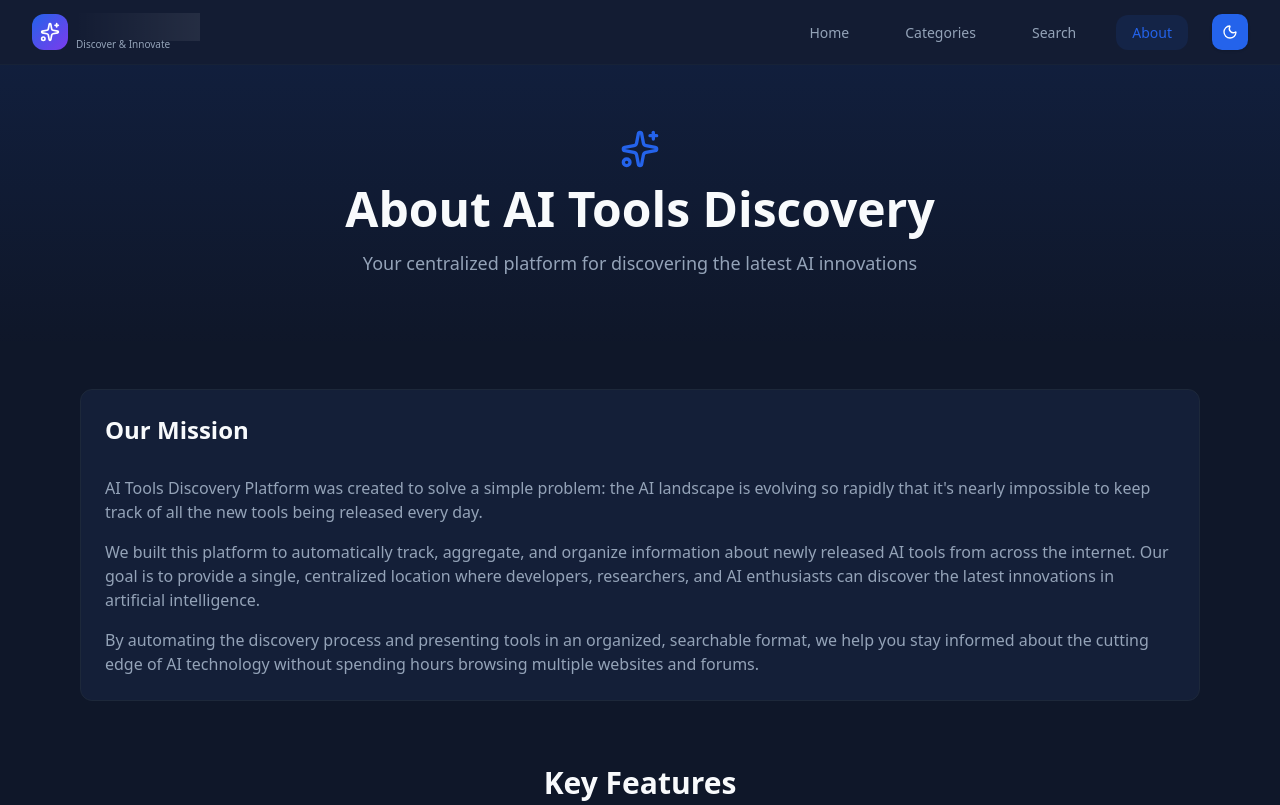
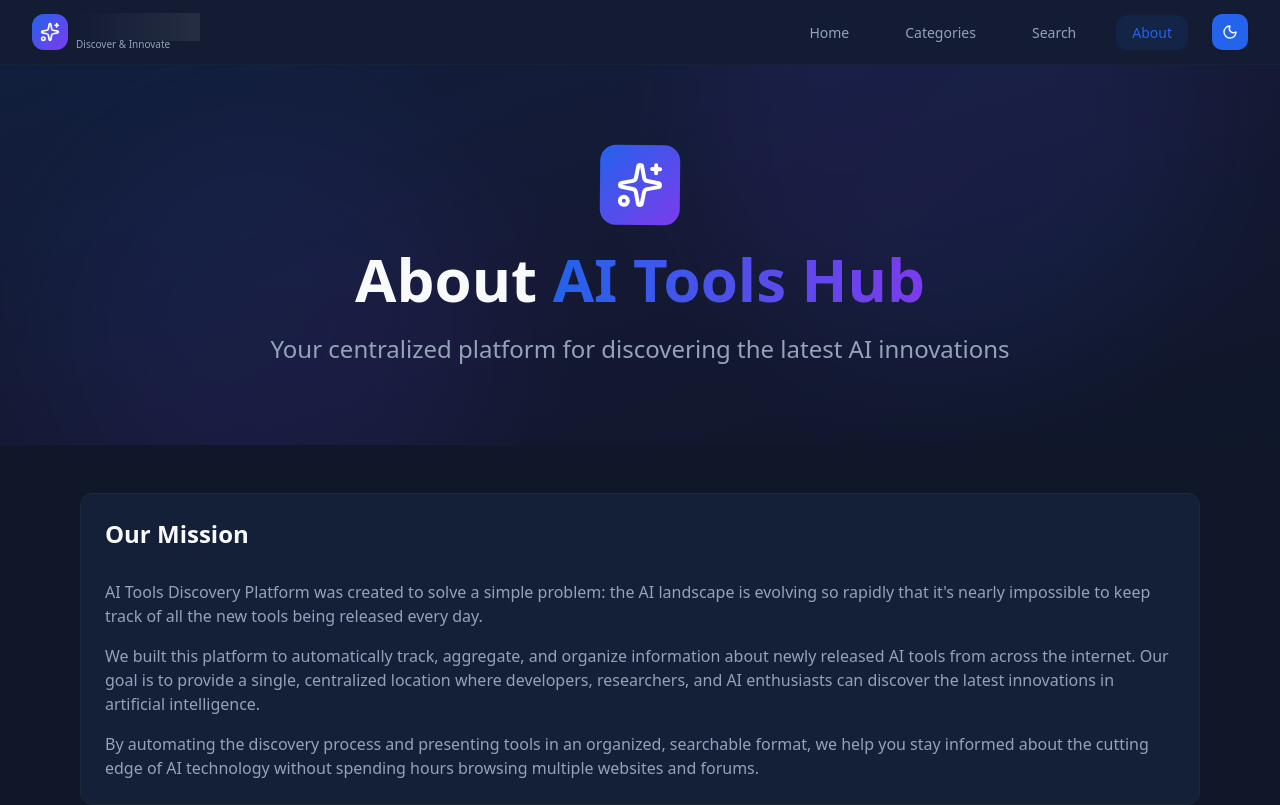
Before and after one commit to SanthoshReddy352/Ai-Tool-Scrapping, a React (Vite) app: page /about in a window 1280 px wide. Shown: the top 805 px of the page. Built offline with nearby package versions, Linux system fonts and the light colour scheme.

Commit message:
auto-commit for 4028a13d-c86e-4f4b-aa89-19c06f7fc0c5

```diff
--- a/src/pages/AboutPage.tsx
+++ b/src/pages/AboutPage.tsx
@@ -66,17 +66,59 @@ const AboutPage: React.FC = () => {
 
   return (
     <div className="min-h-screen bg-background">
-      <section className="bg-gradient-to-b from-primary/10 to-background py-16 px-4">
-        <div className="max-w-4xl mx-auto text-center">
-          <div className="flex items-center justify-center gap-2 mb-4">
-            <Sparkles className="h-10 w-10 text-primary" />
-          </div>
-          <h1 className="text-4xl md:text-5xl font-bold text-foreground mb-4">
-            About AI Tools Discovery
-          </h1>
-          <p className="text-lg text-muted-foreground">
-            Your centralized platform for discovering the latest AI innovations
-          </p>
+      {/* Hero Section */}
+      <section className="relative bg-gradient-to-br from-primary/10 via-accent/5 to-background py-20 px-4 overflow-hidden">
+        <motion.div
+          className="absolute top-20 left-20 w-96 h-96 bg-gradient-to-br from-primary/20 to-accent/20 rounded-full blur-3xl"
+          animate={{
+            scale: [1, 1.3, 1],
+            opacity: [0.3, 0.6, 0.3],
+          }}
+          transition={{
+            duration: 8,
+            repeat: Infinity,
+            ease: "easeInOut",
+          }}
+        />
+        <motion.div
+          className="absolute bottom-20 right-20 w-[500px] h-[500px] bg-gradient-to-br from-accent/20 to-primary/20 rounded-full blur-3xl"
+          animate={{
+            scale: [1.2, 1, 1.2],
+            opacity: [0.2, 0.5, 0.2],
+          }}
+          transition={{
+            duration: 10,
+            repeat: Infinity,
+            ease: "easeInOut",
+          }}
+        />
+
+        <div className="max-w-5xl mx-auto text-center relative z-10">
+          <FadeInWhenVisible direction="down" duration={0.6}>
+            <motion.div
+              className="inline-flex items-center justify-center gap-2 mb-6"
+              animate={{
+                rotate: [0, 5, -5, 0],
+              }}
+              transition={{
+                duration: 4,
+                repeat: Infinity,
+                ease: "easeInOut"
+              }}
+            >
+              <div className="p-4 bg-gradient-to-br from-primary to-accent rounded-2xl">
+                <Sparkles className="h-12 w-12 text-white" />
+              </div>
+            </motion.div>
+            <h1 className="text-5xl md:text-6xl font-bold mb-6">
+              About <span className="gradient-text">AI Tools Hub</span>
+            </h1>
+          </FadeInWhenVisible>
+          <FadeInWhenVisible delay={0.2} duration={0.6}>
+            <p className="text-xl md:text-2xl text-muted-foreground max-w-3xl mx-auto">
+              Your centralized platform for discovering the latest AI innovations
+            </p>
+          </FadeInWhenVisible>
         </div>
       </section>
 
```
